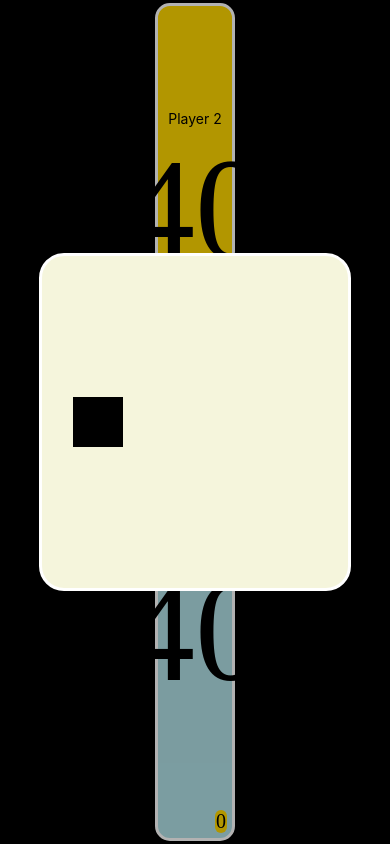
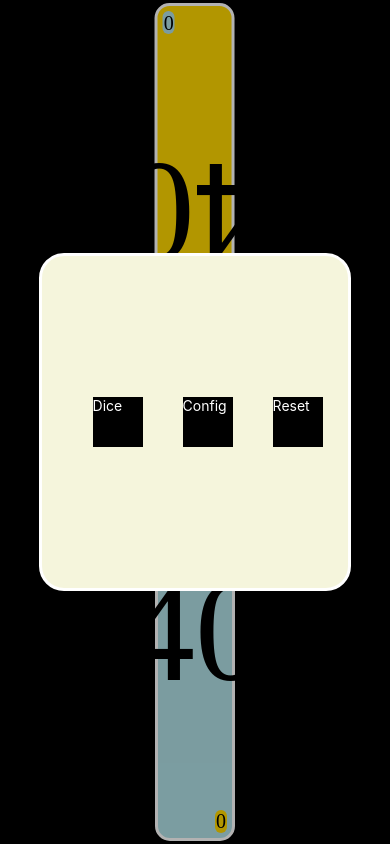
Before and after one commit to wentingd/mtgSparker, a React Native app: screen / in a window 390 px wide. Both pictures are taken after a click on the element 194 px from the left and 422 px from the top of the page. Built offline with nearby package versions, Linux system fonts and the light colour scheme.

Commit message:
start game WIP

```diff
--- a/App.js
+++ b/App.js
@@ -20,6 +20,10 @@ export default class App extends React.Component {
     this.setState({ diceView: visible });
   }
 
+  setGameConfig = (playerNumber, commanderMode) => () => {
+    this.setState({ playerNumber, commanderMode });
+  }
+
   render() {
     const { playerNumber, commanderMode } = this.state;
     const players = generatePlayers(playerNumber);
@@ -31,6 +35,7 @@ export default class App extends React.Component {
           playerNumber={playerNumber}
           commanderMode={commanderMode}
           setDiceViewVisible={this.setDiceViewVisible}
+          setGameConfig={this.setGameConfig}
         />
         {
           this.state.diceView
--- a/components/LifeCounterView.js
+++ b/components/LifeCounterView.js
@@ -26,7 +26,7 @@ const styles = {
     alignItems: 'stretch',
     alignSelf: 'center',
     // TODO: using transform disturbs life counter display. see react-native/issues/19637
-    // transform: [{ rotate: '-180deg' }],
+    transform: [{ rotate: '-180deg' }],
   },
   playerArea: {
     flex: 1,
@@ -57,9 +57,13 @@ const renderPlayerArea = (player, opponents, commanderMode) => (
 );
 
 class CounterView extends React.Component {
+  resetCurrentGame = () => {
+
+  };
+
   render() {
     const {
-      commanderMode, playerNumber, players, setDiceViewVisible,
+      commanderMode, playerNumber, players, setDiceViewVisible, setGameConfig,
     } = this.props;
     const playersPerRow = playerNumber / 2;
     return (
@@ -81,6 +85,8 @@ class CounterView extends React.Component {
         <View style={styles.toolBoxArea}>
           <ToolBox
             setDiceViewVisible={setDiceViewVisible}
+            setGameConfig={setGameConfig}
+            resetCurrentGame={this.resetCurrentGame}
             players={players}
           />
         </View>
--- a/components/ToolBox.js
+++ b/components/ToolBox.js
@@ -1,8 +1,8 @@
 import React from 'react';
 import {
-  View, StyleSheet, TouchableOpacity, Modal, Button, TouchableHighlight,
+  View, StyleSheet, TouchableOpacity, Modal, Button, TouchableHighlight, Text,
 } from 'react-native';
-// import AppIcon from './AppIcon';
+import AppIcon from './AppIcon';
 
 const styles = StyleSheet.create({
   icon: {
@@ -13,10 +13,11 @@ const styles = StyleSheet.create({
     backgroundColor: '#C4360B',
     borderWidth: 5,
   },
-  diceIcon: {
+  iconButton: {
     height: 50,
     width: 50,
     backgroundColor: 'black',
+    margin: 20,
   },
   modalBackLayer: {
     flex: 1,
@@ -36,9 +37,9 @@ const styles = StyleSheet.create({
     backgroundColor: 'beige',
   },
   modalContents: {
-    flexDirection: 'column',
+    flexDirection: 'row',
     justifyContent: 'space-around',
-    alignItems: 'stretch',
+    alignItems: 'center',
     width: '80%',
     height: '80%',
   },
@@ -63,7 +64,7 @@ class ToolBox extends React.Component {
 
   render() {
     const { modalVisible } = this.state;
-    const { setDiceViewVisible } = this.props;
+    const { setDiceViewVisible, setGameConfig } = this.props;
     return (
       <TouchableOpacity
         style={{ ...styles.icon }}
@@ -85,9 +86,23 @@ class ToolBox extends React.Component {
             >
               <View style={styles.modalContents}>
                 <TouchableOpacity
-                  style={styles.diceIcon}
+                  style={styles.iconButton}
                   onPress={this.onPressDice(setDiceViewVisible)}
-                />
+                >
+                  <Text style={{ color: 'white' }}>Dice</Text>
+                </TouchableOpacity>
+                <TouchableOpacity
+                  style={styles.iconButton}
+                  onPress={setGameConfig(2, false)}
+                >
+                  <Text style={{ color: 'white' }}>Config</Text>
+                </TouchableOpacity>
+                <TouchableOpacity
+                  style={styles.iconButton}
+                  onPress={this.onPressReset}
+                >
+                  <Text style={{ color: 'white' }}>Reset</Text>
+                </TouchableOpacity>
               </View>
             </View>
           </TouchableOpacity>
```
Also changed, not shown: components/AppIcon.js (+1 -7 lines).
